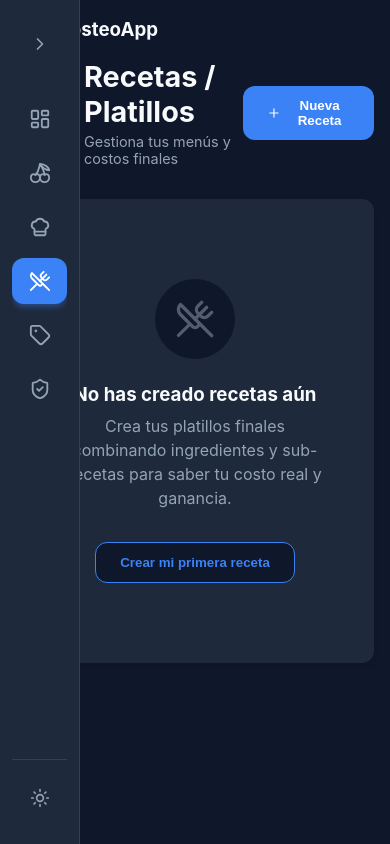
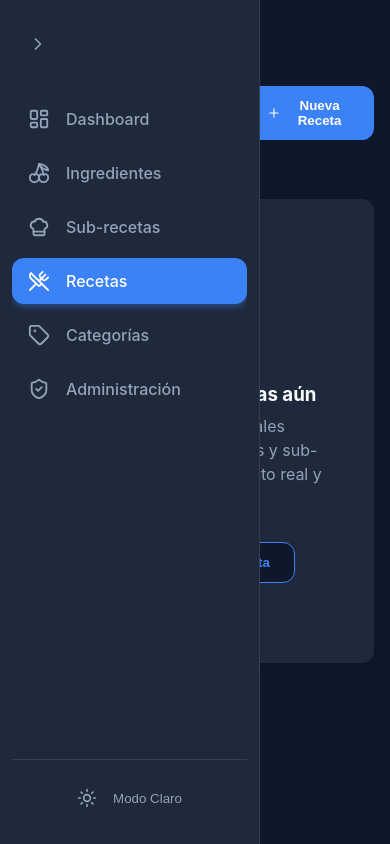
Before and after one commit to rioszavala851-glitch/costeo-app, a React (Vite) app in the folder client/: page /recipes in a window 390 px wide. Built offline with nearby package versions, Linux system fonts and the light colour scheme.

Commit message:
Fix UI glitches on mobile sidebar

```diff
--- a/client/src/App.jsx
+++ b/client/src/App.jsx
@@ -14,21 +14,29 @@ import Recipes from './pages/Recipes';
 import Categories from './pages/Categories';
 
 function App() {
-  const [isSidebarOpen, setIsSidebarOpen] = useState(window.innerWidth > 768);
-  const [isMobile, setIsMobile] = useState(window.innerWidth <= 768);
+  const [isMobile, setIsMobile] = useState(window.matchMedia('(max-width: 1024px)').matches);
+  const [isSidebarOpen, setIsSidebarOpen] = useState(!window.matchMedia('(max-width: 1024px)').matches);
   const [theme, setTheme] = useState('dark');
 
-  // Handle Window Resize
+  // Handle Window Resize via MediaQuery
   useEffect(() => {
-    const handleResize = () => {
-      const mobile = window.innerWidth <= 768;
-      setIsMobile(mobile);
-      if (mobile && isSidebarOpen) setIsSidebarOpen(false);
-      if (!mobile && !isSidebarOpen) setIsSidebarOpen(true);
+    const mediaQuery = window.matchMedia('(max-width: 1024px)');
+
+    const handleChange = (e) => {
+      setIsMobile(e.matches);
+      if (e.matches) {
+        setIsSidebarOpen(false); // Mobile: Default closed
+      } else {
+        setIsSidebarOpen(true); // Desktop: Default open
+      }
     };
 
-    window.addEventListener('resize', handleResize);
-    return () => window.removeEventListener('resize', handleResize);
+    // Sync initial state
+    setIsMobile(mediaQuery.matches);
+
+    // Listener
+    mediaQuery.addEventListener('change', handleChange);
+    return () => mediaQuery.removeEventListener('change', handleChange);
   }, []);
 
   // Load saved theme from local storage
--- a/client/src/components/Sidebar.module.css
+++ b/client/src/components/Sidebar.module.css
@@ -152,3 +152,34 @@
     background: var(--bg-card);
     color: var(--text-primary);
 }
+
+/* Mobile Override: Always look expanded if open in overlay mode */
+@media (max-width: 1024px) {
+    .sidebar {
+        width: 260px !important;
+    }
+
+    .sidebar.collapsed {
+        width: 260px !important;
+        /* Force width even if class is present (though app logic should hide it if closed) */
+    }
+
+    .collapsed .logoText,
+    .collapsed .labelText,
+    .collapsed .toggleBtn {
+        display: flex !important;
+        opacity: 1 !important;
+        width: auto !important;
+        margin-left: 0;
+    }
+
+    .collapsed .link {
+        justify-content: flex-start !important;
+        padding: 0.75rem 1rem !important;
+    }
+
+    /* Hide the internal chevron toggle on mobile since we use overlay click to close */
+    .toggleBtn {
+        display: none !important;
+    }
+}
```
